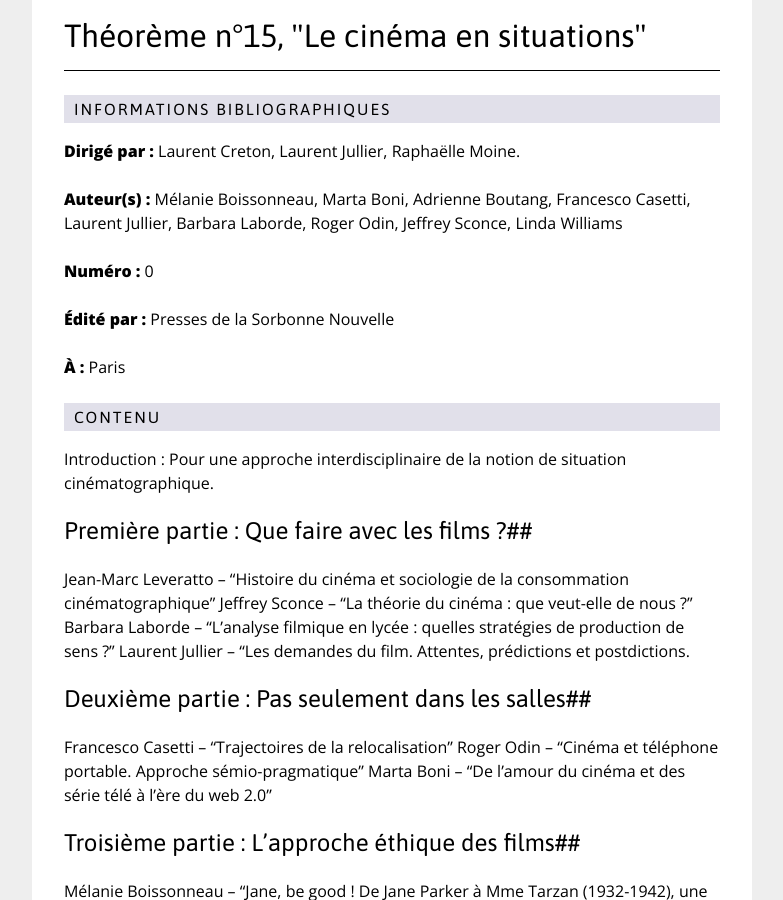
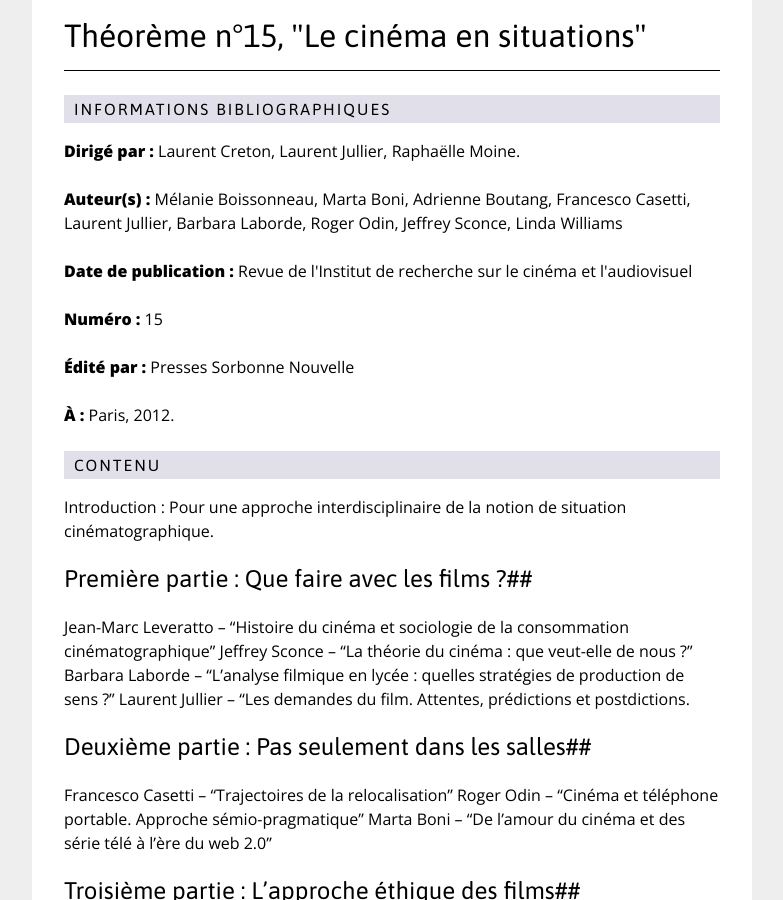
Before and after one commit to Labex-ICCA/Labex-ICCA.github.io, a Jekyll site: the page built from _posts/ecrits/2014-3-3-theoreme15.md, in a window 1280 px wide and 900 px high, scrolled down 452 px. Shown: the whole window, without its empty margins (248-1031 px from the left). Built offline with Jekyll 4.4.1, drawn with Linux system fonts in a browser that asks for light colours; Markdown is read by kramdown in place of the engine named in the settings.

Commit message:
Updated 2014-3-3-theoreme15.md

```diff
--- a/_posts/ecrits/2014-3-3-theoreme15.md
+++ b/_posts/ecrits/2014-3-3-theoreme15.md
@@ -10,11 +10,11 @@ tags:
   - plaisir
 "written-director": "Laurent Creton, Laurent Jullier, Raphaëlle Moine."
 "written-writers": "Mélanie Boissonneau, Marta Boni, Adrienne Boutang, Francesco Casetti, Laurent Jullier, Barbara Laborde, Roger Odin, Jeffrey Sconce, Linda Williams"
-"written-publication": ""
+"written-publication": "Revue de l'Institut de recherche sur le cinéma et l'audiovisuel"
 "written-collection": ""
-"written-number": 0
-"written-editor": Presses de la Sorbonne Nouvelle
-"written-town": Paris
+"written-number": 15
+"written-editor": Presses  Sorbonne Nouvelle
+"written-town": "Paris, 2012. "
 published: true
 ---
 
```
